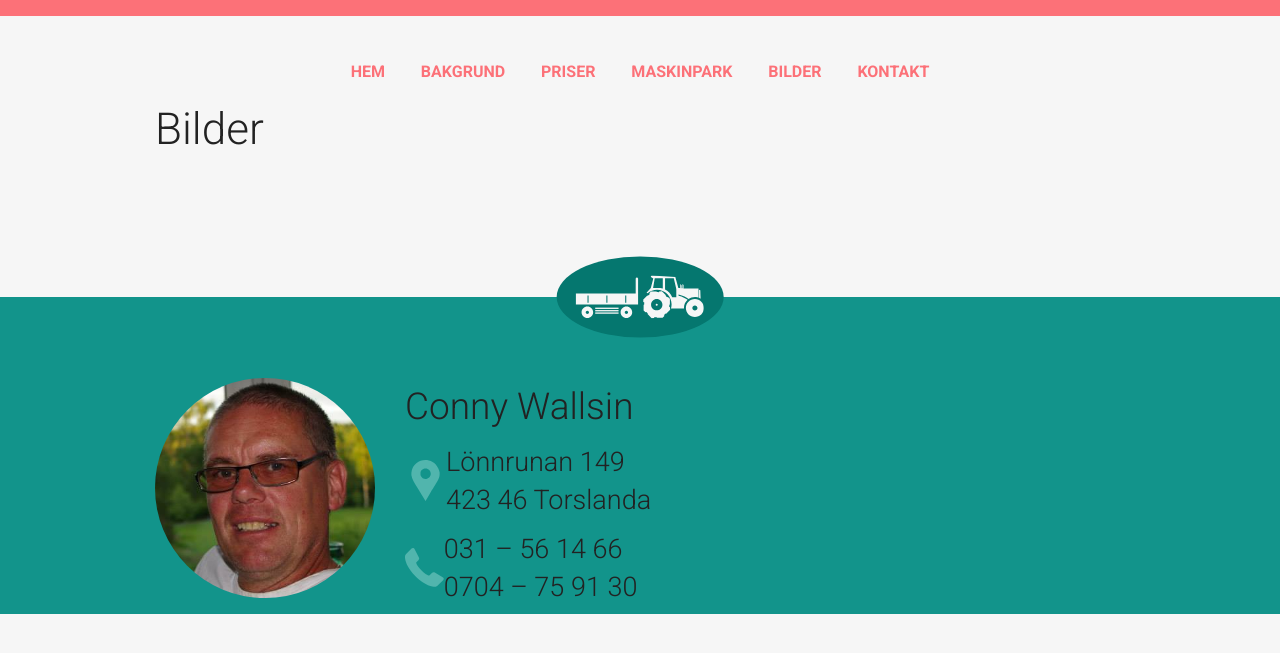
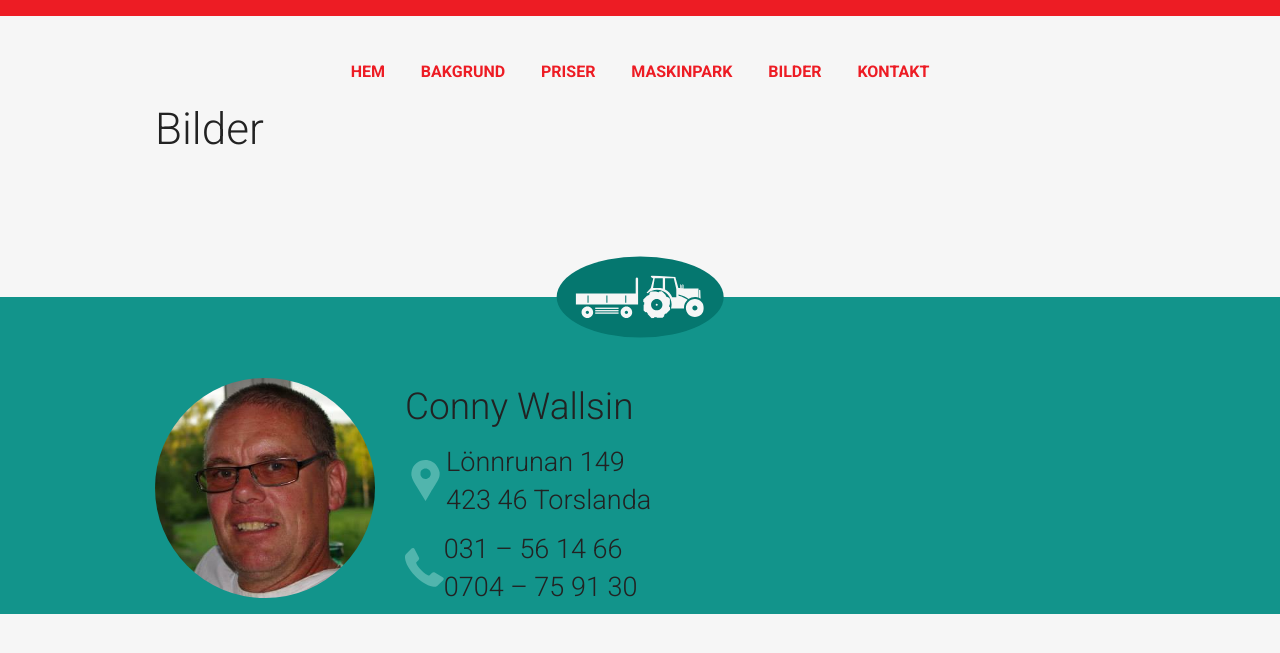
Before and after one commit to CalvinMcGee/wallsin.se, a Jekyll site: the page built from index.html, in a window 1280 px wide. Shown: the top 653 px of the page. Built offline with Jekyll 4.4.1, drawn with Linux system fonts in a browser that asks for light colours.

Commit message:
Byter färg på navigering.

```diff
--- a/_sass/_settings.scss
+++ b/_sass/_settings.scss
@@ -64,10 +64,10 @@ $header-font-style: normal;
 $header-font-color: $jet;
 
 $navigation-background-color: $vapor;
-$navigation-background-color-hover: $primary-color-light-2;
-$navigation-background-color-stacked: $primary-color-light-2;
-$navigation-background-color-stacked-hover: $primary-color-light-1;
-$navigation-link-color: $primary-color-light-2;
+$navigation-background-color-hover: $primary-color;
+$navigation-background-color-stacked: $primary-color;
+$navigation-background-color-stacked-hover: $primary-color-dark-1;
+$navigation-link-color: $primary-color;
 $navigation-link-color-hover: $vapor;
 $navigation-link-color-stacked: $vapor;
 $navigation-link-color-stacked-hover: $vapor;
```
